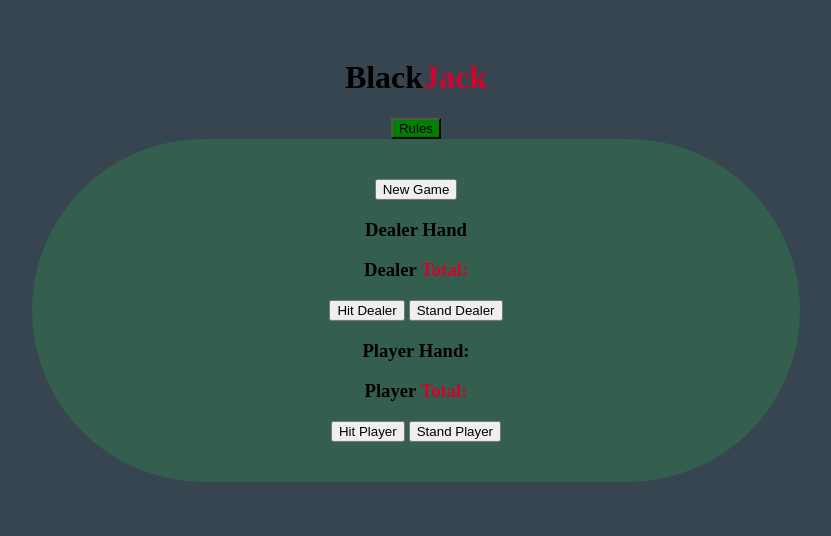
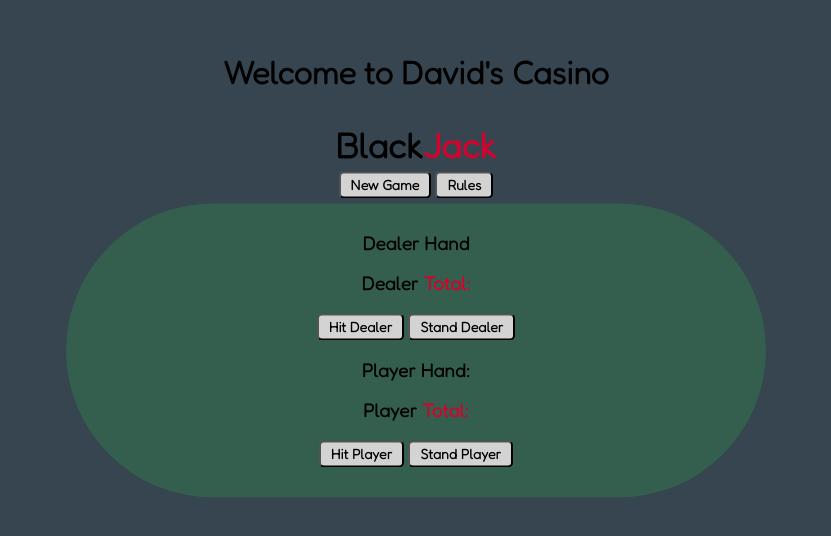
Before and after one commit to davidhlee94/blackjack, a plain HTML site: page index.html in a window 1280 px wide. Shown: the part 140-676 px from the top of the page, without its empty margins (224-1055 px from the left). Drawn offline with Linux system fonts and the light colour scheme.

Commit message:
added some css

```diff
--- a/index.html
+++ b/index.html
@@ -6,28 +6,36 @@
     <meta name="viewport" content="width=device-width, initial-scale=1.0">
     <title>Document</title>
     <link rel="stylesheet" href="style.css">
+    <link rel="preconnect" href="https://fonts.gstatic.com" crossorigin>
+<link href="https://fonts.googleapis.com/css2?family=Fredoka:wght@300&display=swap" rel="stylesheet">
     <script src="main.js" defer></script>
 </head>
+
+    <h1 id="welcome">Welcome to David's Casino</h1>
+
 <body>
     <h1 id="blackjackTitle">
         <span style="color:black">Black</span><span style="color: #D2042D">Jack</span>
     </h1>
 
+
+    <button id="newgame-btn">New Game</button>
     <button class="button open-button">Rules</button>
     <dialog class="modal" id="modal">
         <h2>Rules of <span style="color:black">Black</span><span style="color: #D2042D">Jack</span></h2>
-        <p> 1. New game deals 2 cards to the dealer and the player.</p>
+            <div id="paragraphs"></div>
+                <p>1. New game deals 2 cards to the dealer and the player.</p>
                 <p>2. Points totaling 21 win the game.</p>
                 <p>3. If total of 21 is not reached, the person with total closest to 21 wins.</p>
                 <p>4. Hit will add an additional card to hand.</p>
                 <p>5. Stand means you aren't allowed to hit anymore.</p>
                 <p>6. Ace = 11 & Jack, Queen, Kings = 10</p>
                 <button class="button close-button">Close rules</button>
+            </div>
     </dialog>
 
 
     <div class="overlay">
-        <button id="newgame-btn">New Game</button>
         <div class="dealer">
             <h3 id="dealer-hand-text">Dealer Hand</h3>
             <h3 id="dealer"></h3>
@@ -36,7 +44,6 @@
             <button id="hit-d-btn">Hit Dealer</button>
             <button id="stand-d-btn">Stand Dealer</button>
         </div>
-
         <div class="player">
             <h3 id="player-hand-text">Player Hand:</h3>
             <h3 id="player"></h3>
--- a/style.css
+++ b/style.css
@@ -1,8 +1,9 @@
-* {
-}
+
 
 #blackjackTitle{
     text-align: center;
+    margin: 5px;
+    font-size: 35px;
 }
 
 body {
@@ -11,20 +12,54 @@ body {
     top: 50%;
     left: 50%;
     transform: translate(-50%, -50%);
-    width: 60%;
-
+    width: 700px;
+    font-family: 'Fredoka', sans-serif;
     display: block;
     margin: auto;
     text-align: center;
 }
 
+
+
 .overlay {
     border-radius: 600px;
     background-color: rgba(53, 101, 77, .8);
-    padding-top: 40px;
-    padding-bottom: 40px;;
+    padding-top: 10px;
+    padding-bottom: 30px;
 }
 
-.button {
-    background-color: green
+.button{
+    background-color: #D3D3D3;
+    border-radius: 5px;
+    padding: 3px 10px;
+    font-size: 14px;
+    margin-bottom: 5px;
+    font-family: 'Fredoka', sans-serif;
+    font-weight: bold;
 }
+
+#modal {
+    font-size: 20px;
+}
+
+
+
+#newgame-btn, #hit-d-btn, #stand-d-btn, #hit-p-btn, #stand-p-btn {
+    background-color: #D3D3D3;
+    border-radius: 5px;
+    padding: 3px 10px;
+    font-family: 'Fredoka', sans-serif;
+    font-size: 14px;
+    font-weight: bold;
+}
+
+#newgame-btn{
+    margin-bottom: 5px;
+}
+
+#welcome{
+    /* background-color: rgba(255, 255, 255, .8); */
+    padding-top: 10px;
+    padding-bottom: 10px;
+
+}
```
Lines whose indentation alone changed are shown as unchanged.
